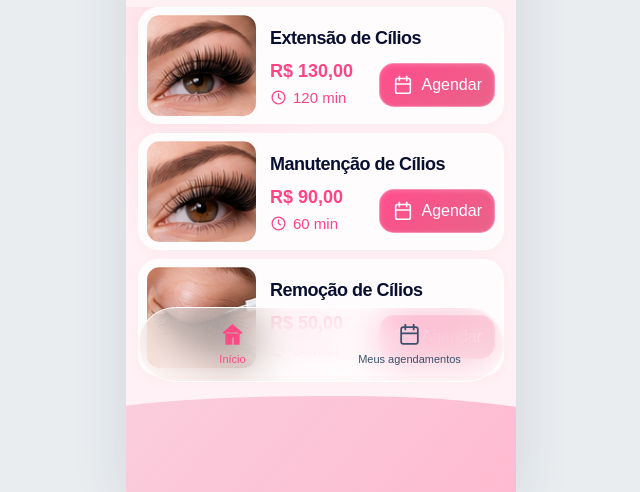
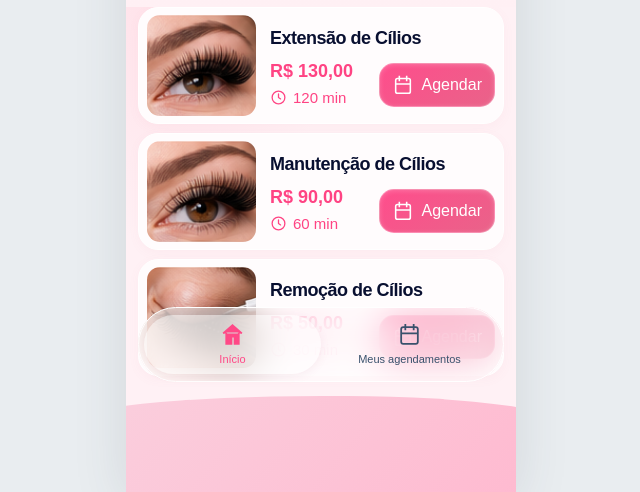
Before and after one commit to deumgamerguia-svg/painel-estilo-nuvem, a website built with Vite: page index.html in a window 1280 px wide. Shown: the part 406-898 px from the top of the page, without its empty margins (319-959 px from the left). Built offline with nearby package versions, Linux system fonts and the light colour scheme.

Commit message:
Add smooth directional transitions between bottom navigation tabs

```diff
--- a/src/style.css
+++ b/src/style.css
@@ -29,3 +29,9 @@
   :is(button, .panel-navigation a):hover,
   :is(button, .panel-navigation a):active { transform: none !important; }
 }
+
+/* A single selection surface slides continuously between the two destinations. */
+.nav::before{content:'';position:absolute;inset:7px auto 7px 5px;width:calc((100% - 10px)/2);border-radius:32px;background:#fff7;box-shadow:0 2px 10px #ac426514;pointer-events:none;transition:transform 320ms cubic-bezier(.22,.75,.25,.99)}
+.nav:has([data-view="appointments"].active)::before{transform:translateX(100%)}
+.nav button{position:relative;z-index:1}
+@media(prefers-reduced-motion:reduce){.nav::before{transition:none}}
```
